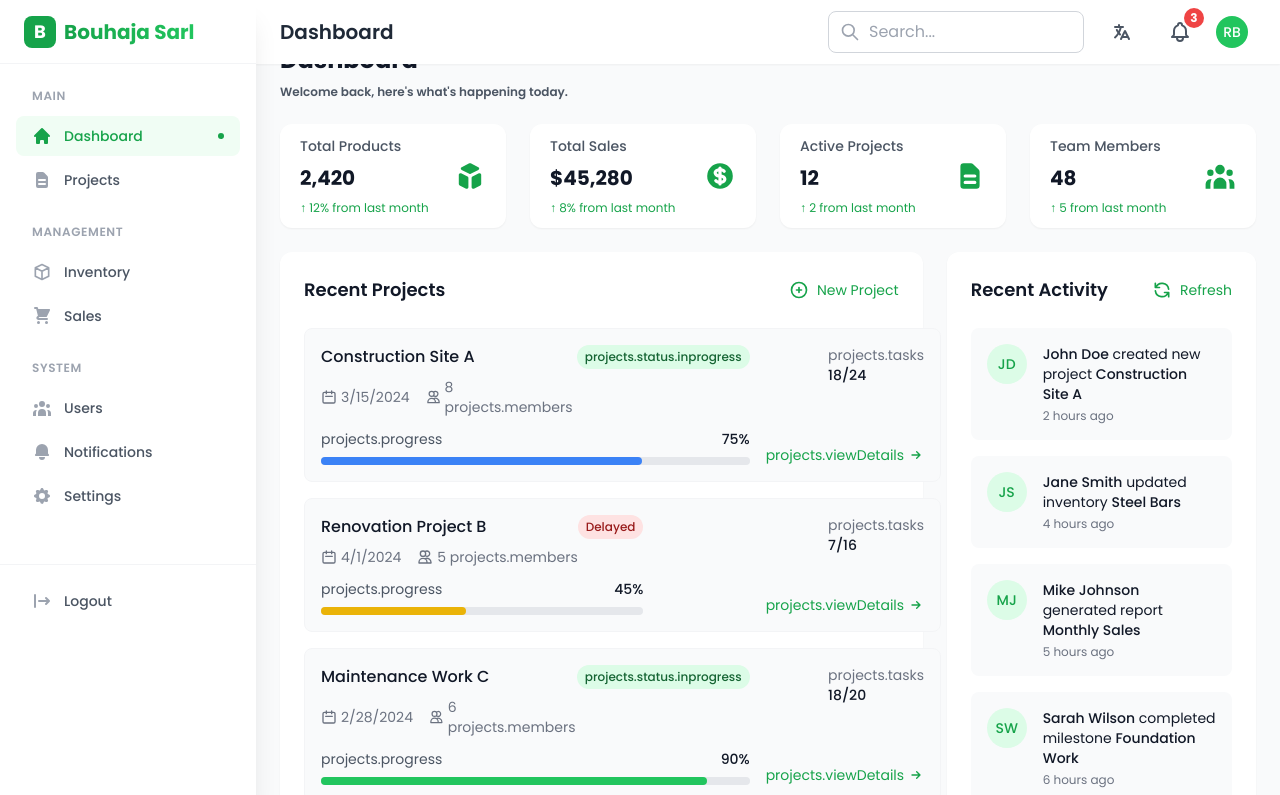
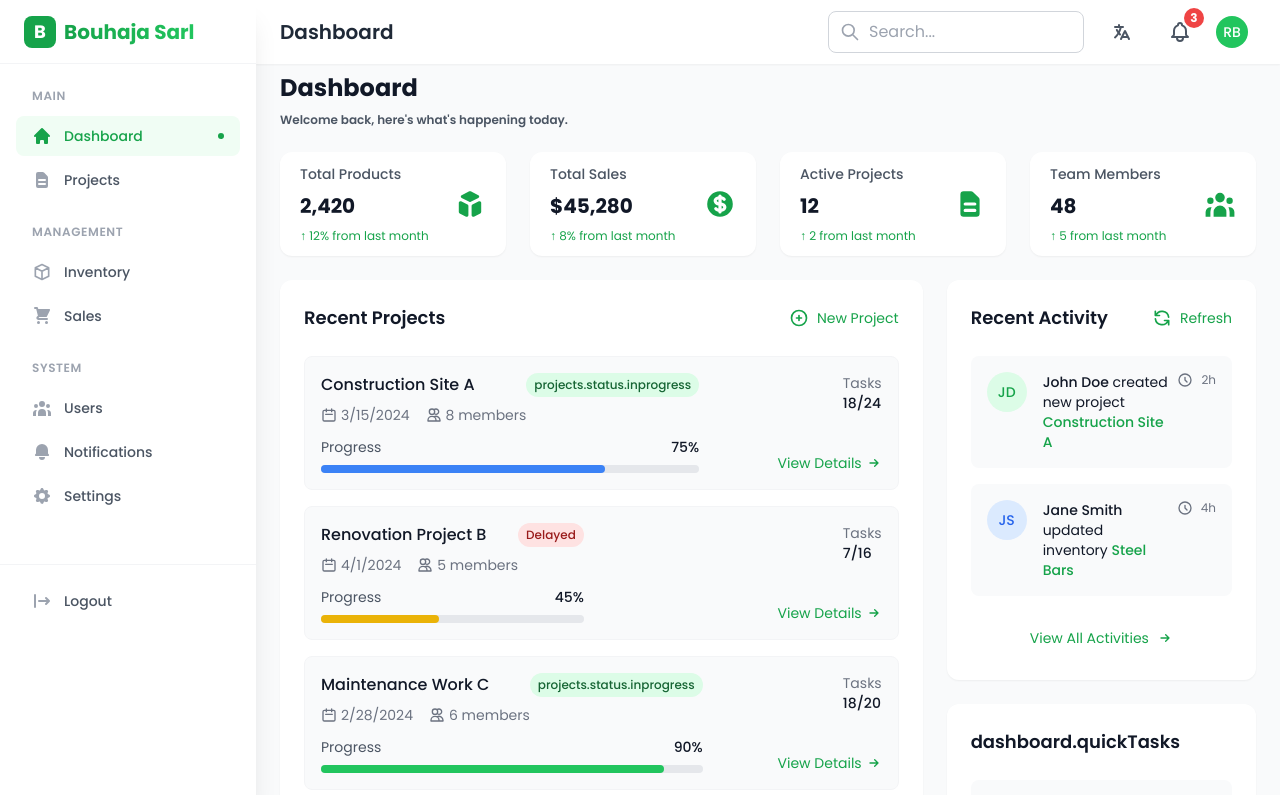
Before and after one commit to rachidfrex/construction-management-app, a React (Vite) app: page /dashboard in a window 1280 px wide. Shown: the top 795 px of the page. Built offline with nearby package versions, Linux system fonts and the light colour scheme.

Commit message:
feat: add activity translations and enhance layout for dashboard component

```diff
--- a/src/components/dashboard/ActivityFeed.tsx
+++ b/src/components/dashboard/ActivityFeed.tsx
@@ -1,41 +1,14 @@
-// // src/components/dashboard/ActivityFeed.tsx
-// const ActivityFeed = () => {
-//     const activities = [
-//       { id: 1, user: 'John Doe', action: 'created new project', target: 'Construction Site A', time: '2 hours ago' },
-//       { id: 2, user: 'Jane Smith', action: 'updated inventory', target: 'Steel Bars', time: '4 hours ago' },
-//       { id: 3, user: 'Mike Johnson', action: 'generated report', target: 'Monthly Sales', time: '5 hours ago' }
-//     ];
-
-//     return (
-//       <motion.div
-//         initial={{ opacity: 0, y: 20 }}
-//         animate={{ opacity: 1, y: 0 }}
-//         className="bg-white rounded-xl shadow-sm p-6"
-//       >
-//         <h2 className="text-lg font-semibold text-gray-900 mb-6">Recent Activity</h2>
-//         <div className="space-y-4">
-//           {activities.map(activity => (
-//             <div key={activity.id} className="flex items-start gap-4 p-4 bg-gray-50 rounded-lg">
-//               <div className="w-8 h-8 rounded-full bg-green-100 flex items-center justify-center">
-//                 <span className="text-green-600 font-medium">{activity.user[0]}</span>
-//               </div>
-//               <div>
-//                 <p className="text-sm text-gray-900">
-//                   <span className="font-medium">{activity.user}</span> {activity.action} <span className="font-medium">{activity.target}</span>
-//                 </p>
-//                 <p className="text-xs text-gray-500 mt-1">{activity.time}</p>
-//               </div>
-//             </div>
-//           ))}
-//         </div>
-//       </motion.div>
-//     );
-//   };
-
-
 // src/components/dashboard/ActivityFeed.tsx
 import { motion } from 'framer-motion';
-import { HiOutlineRefresh } from 'react-icons/hi';
+import {
+  HiOutlineRefresh,
+  HiOutlineUser,
+  HiOutlineClock,
+  HiOutlineArrowSmRight
+} from 'react-icons/hi';
+import { Link } from 'react-router-dom';
+import { useTranslation } from 'react-i18next';
+import { useTranslationContext } from '../../context/TranslationContext';
 
 interface Activity {
   id: number;
@@ -43,16 +16,68 @@ interface Activity {
   action: string;
   target: string;
   time: string;
+  type: 'project' | 'inventory' | 'report' | 'team';
+  link: string;
 }
 
 const ActivityFeed = () => {
+  const { t } = useTranslation();
+  const { direction } = useTranslationContext();
+
   const activities: Activity[] = [
-    { id: 1, user: 'John Doe', action: 'created new project', target: 'Construction Site A', time: '2 hours ago' },
-    { id: 2, user: 'Jane Smith', action: 'updated inventory', target: 'Steel Bars', time: '4 hours ago' },
-    { id: 3, user: 'Mike Johnson', action: 'generated report', target: 'Monthly Sales', time: '5 hours ago' },
-    { id: 4, user: 'Sarah Wilson', action: 'completed milestone', target: 'Foundation Work', time: '6 hours ago' },
-    { id: 5, user: 'David Brown', action: 'added new team member', target: 'Project Alpha', time: '8 hours ago' }
+    {
+      id: 1,
+      user: t('activity.users.johnDoe'),
+      action: t('activity.actions.createdProject'),
+      target: t('activity.targets.constructionA'),
+      time: '2h',
+      type: 'project',
+      link: '/projects/1'
+    },
+    {
+      id: 2,
+      user: t('activity.users.janeSmith'),
+      action: t('activity.actions.updatedInventory'),
+      target: t('activity.targets.steelBars'),
+      time: '4h',
+      type: 'inventory',
+      link: '/inventory'
+    },
+    // ... more activities
+    // {
+    //   id: 5,
+    //   user: t('activity.users.johnDoe'),
+    //   action: t('activity.actions.createdReport'),
+    //   target: t('activity.targets.monthlyReport'),
+    //   time: '1d',
+    //   type: 'report',
+    //   link: '/reports'
+    // },
+    // {
+    //   id: 6,
+    //   user: t('activity.users.janeSmith'),
+    //   action: t('activity.actions.addedToTeam'),
+    //   target: t('activity.targets.johnDoe'),
+    //   time: '1d',
+    //   type: 'team',
+    //   link: '/team'
+    // }
   ];
+
+  const getTypeColor = (type: Activity['type']) => {
+    switch (type) {
+      case 'project':
+        return 'bg-green-100 text-green-600';
+      case 'inventory':
+        return 'bg-blue-100 text-blue-600';
+      case 'report':
+        return 'bg-purple-100 text-purple-600';
+      case 'team':
+        return 'bg-yellow-100 text-yellow-600';
+      default:
+        return 'bg-gray-100 text-gray-600';
+    }
+  };
 
   return (
     <motion.div
@@ -61,14 +86,16 @@ const ActivityFeed = () => {
       className="bg-white rounded-xl shadow-sm p-6"
     >
       <div className="flex items-center justify-between mb-6">
-        <h2 className="text-lg font-semibold text-gray-900">Recent Activity</h2>
+        <h2 className="text-lg font-semibold text-gray-900">
+          {t('activity.recentActivity')}
+        </h2>
         <motion.button
           whileHover={{ scale: 1.02 }}
           whileTap={{ scale: 0.98 }}
           className="text-sm text-green-600 hover:text-green-700 flex items-center gap-2"
         >
           <HiOutlineRefresh className="w-5 h-5" />
-          Refresh
+          {t('activity.refresh')}
         </motion.button>
       </div>
 
@@ -78,30 +105,45 @@ const ActivityFeed = () => {
             key={activity.id}
             initial={{ opacity: 0 }}
             animate={{ opacity: 1 }}
-            className="flex items-start gap-4 p-4 bg-gray-50 rounded-lg hover:bg-gray-100 transition-colors"
+            className="group flex items-start gap-4 p-4 bg-gray-50 rounded-lg hover:bg-gray-100 transition-colors"
           >
-            <div className="w-10 h-10 rounded-full bg-green-100 flex items-center justify-center flex-shrink-0">
-              <span className="text-green-600 font-medium text-sm">{activity.user.split(' ').map(n => n[0]).join('')}</span>
+            <div className={`w-10 h-10 rounded-full flex items-center justify-center flex-shrink-0 ${getTypeColor(activity.type)}`}>
+              <span className="text-sm font-medium">
+                {activity.user.split(' ').map(n => n[0]).join('')}
+              </span>
             </div>
-            <div>
+            <div className="flex-grow min-w-0">
+              <div className="flex items-start justify-between gap-2">
                 <p className="text-sm text-gray-900">
-                <span className="font-medium hover:text-green-600 cursor-pointer">{activity.user}</span>{' '}
+                  <span className="font-medium hover:text-green-600 cursor-pointer">
+                    {activity.user}
+                  </span>{' '}
                   {activity.action}{' '}
-                <span className="font-medium hover:text-green-600 cursor-pointer">{activity.target}</span>
+                  <Link to={activity.link}>
+                    <span className="font-medium text-green-600 hover:text-green-700">
+                      {activity.target}
+                    </span>
+                  </Link>
                 </p>
-              <p className="text-xs text-gray-500 mt-1">{activity.time}</p>
+                <div className="flex items-center gap-2 text-xs text-gray-500">
+                  <HiOutlineClock className="w-4 h-4" />
+                  {activity.time}
+                </div>
+              </div>
             </div>
           </motion.div>
         ))}
       </div>
 
+      <Link to="/activities" className="block mt-6">
         <motion.button
-        whileHover={{ scale: 1.01 }}
-        whileTap={{ scale: 0.99 }}
-        className="w-full mt-4 text-sm text-gray-600 hover:text-gray-900 py-2 rounded-lg hover:bg-gray-50"
+          whileHover={{ x: direction === 'rtl' ? -4 : 4 }}
+          className="w-full flex items-center justify-center gap-2 text-sm text-green-600 hover:text-green-700 py-2"
         >
-        View All Activities
+          {t('activity.viewAll')}
+          <HiOutlineArrowSmRight className={`w-4 h-4 ${direction === 'rtl' ? 'rotate-180' : ''}`} />
         </motion.button>
+      </Link>
     </motion.div>
   );
 };
--- a/src/pages/dashboard/Dashboard.tsx
+++ b/src/pages/dashboard/Dashboard.tsx
@@ -41,7 +41,7 @@ const Dashboard = () => {
       <Sidebar />
       <Header />
 
-      <main className={`transition-all duration-300 mt-5 ease-in-out pt-16 p-3 sm:p-6 ${
+      <main className={`transition-all duration-300 mt-12 ease-in-out pt-16 p-3 sm:p-6 ${
       direction === 'rtl'
         ? 'mr-0 lg:mr-64 '
         : 'ml-0 lg:ml-64 '
--- a/src/translations/ar.ts
+++ b/src/translations/ar.ts
@@ -185,24 +185,27 @@
         newProject: "مشروع جديد",
         projectDetails: "تفاصيل المشروع",
         recentProjects: "المشاريع الحديثة",
+        viewDetails: "عرض التفاصيل",
+        members: "أعضاء",
+        tasks: "المهام",
+        progress: "التقدم",
         status: {
           inProgress: "قيد التنفيذ",
           completed: "مكتمل",
           delayed: "متأخر",
-            canceled: "ملغي",
+          canceled: "ملغي"
         },
         sampleData: {
           projectA: "موقع البناء أ",
           projectB: "مشروع التجديد ب",
           projectC: "أعمال الصيانة ج"
         },
-
         tabs: {
           overview: "نظرة عامة",
           timeline: "الجدول الزمني",
           team: "الفريق",
           materials: "المواد",
-            documents: "المستندات",
+          documents: "المستندات"
         },
         form: {
           projectName: "اسم المشروع",
@@ -213,7 +216,31 @@
           budget: "الميزانية",
           description: "الوصف",
           teamMembers: "أعضاء الفريق",
-            materials: "المواد",
+          materials: "المواد"
+        }
       },
+      activity: {
+        recentActivity: "النشاط الحديث",
+        refresh: "تحديث",
+        viewAll: "عرض كل الأنشطة",
+        users: {
+          johnDoe: "جون دو",
+          janeSmith: "جين سميث"
+
         },
+        actions: {
+          createdProject: "أنشأ مشروع جديد",
+          updatedInventory: "حدث المخزون",
+          generatedReport: "أنشأ تقرير",
+          completedMilestone: "أكمل مرحلة",
+          addedTeamMember: "أضاف عضو جديد"
+        },
+        targets: {
+          constructionA: "موقع البناء أ",
+          steelBars: "قضبان الحديد",
+          monthlySales: "المبيعات الشهرية",
+          foundationWork: "أعمال الأساسات",
+          projectAlpha: "مشروع ألفا"
+        }
+      }
 };
--- a/src/translations/en.ts
+++ b/src/translations/en.ts
@@ -187,11 +187,15 @@ export const en = {
       newProject: "New Project",
       projectDetails: "Project Details",
       recentProjects: "Recent Projects",
+      viewDetails: "View Details",
+      members: "members",
+      tasks: "Tasks",
+      progress: "Progress",
       status: {
         inProgress: "In Progress",
         completed: "Completed",
         delayed: "Delayed",
-        canceled: "Canceled",
+        canceled: "Canceled"
       },
       sampleData: {
         projectA: "Construction Site A",
@@ -203,7 +207,7 @@ export const en = {
         timeline: "Timeline",
         team: "Team",
         materials: "Materials",
-        documents: "Documents",
+        documents: "Documents"
       },
       form: {
         projectName: "Project Name",
@@ -214,7 +218,30 @@ export const en = {
         budget: "Budget",
         description: "Description",
         teamMembers: "Team Members",
-        materials: "Materials",
+        materials: "Materials"
+      }
+    },
+    activity: {
+      recentActivity: "Recent Activity",
+      refresh: "Refresh",
+      viewAll: "View All Activities",
+      users: {
+        johnDoe: "John Doe",
+        janeSmith: "Jane Smith"
       },
-    },
+      actions: {
+        createdProject: "created new project",
+        updatedInventory: "updated inventory",
+        generatedReport: "generated report",
+        completedMilestone: "completed milestone",
+        addedTeamMember: "added team member"
+      },
+      targets: {
+        constructionA: "Construction Site A",
+        steelBars: "Steel Bars",
+        monthlySales: "Monthly Sales",
+        foundationWork: "Foundation Work",
+        projectAlpha: "Project Alpha"
+      }
+    }
   };
--- a/src/translations/fr.ts
+++ b/src/translations/fr.ts
@@ -214,4 +214,27 @@ export const fr = {
         materials: "Matériaux",
       },
     },
+    activity: {
+      recentActivity: "Activité Récente",
+      refresh: "Actualiser",
+      viewAll: "Voir Toutes les Activités",
+      users: {
+        johnDoe: "John Doe",
+        janeSmith: "Jane Smith"
+      },
+      actions: {
+        createdProject: "a créé un nouveau projet",
+        updatedInventory: "a mis à jour l'inventaire",
+        generatedReport: "a généré un rapport",
+        completedMilestone: "a terminé une étape",
+        addedTeamMember: "a ajouté un membre"
+      },
+      targets: {
+        constructionA: "Chantier A",
+        steelBars: "Barres d'Acier",
+        monthlySales: "Ventes Mensuelles",
+        foundationWork: "Travaux de Fondation",
+        projectAlpha: "Projet Alpha"
+      }
+    }
   };
```
Lines whose indentation alone changed are shown as unchanged.
